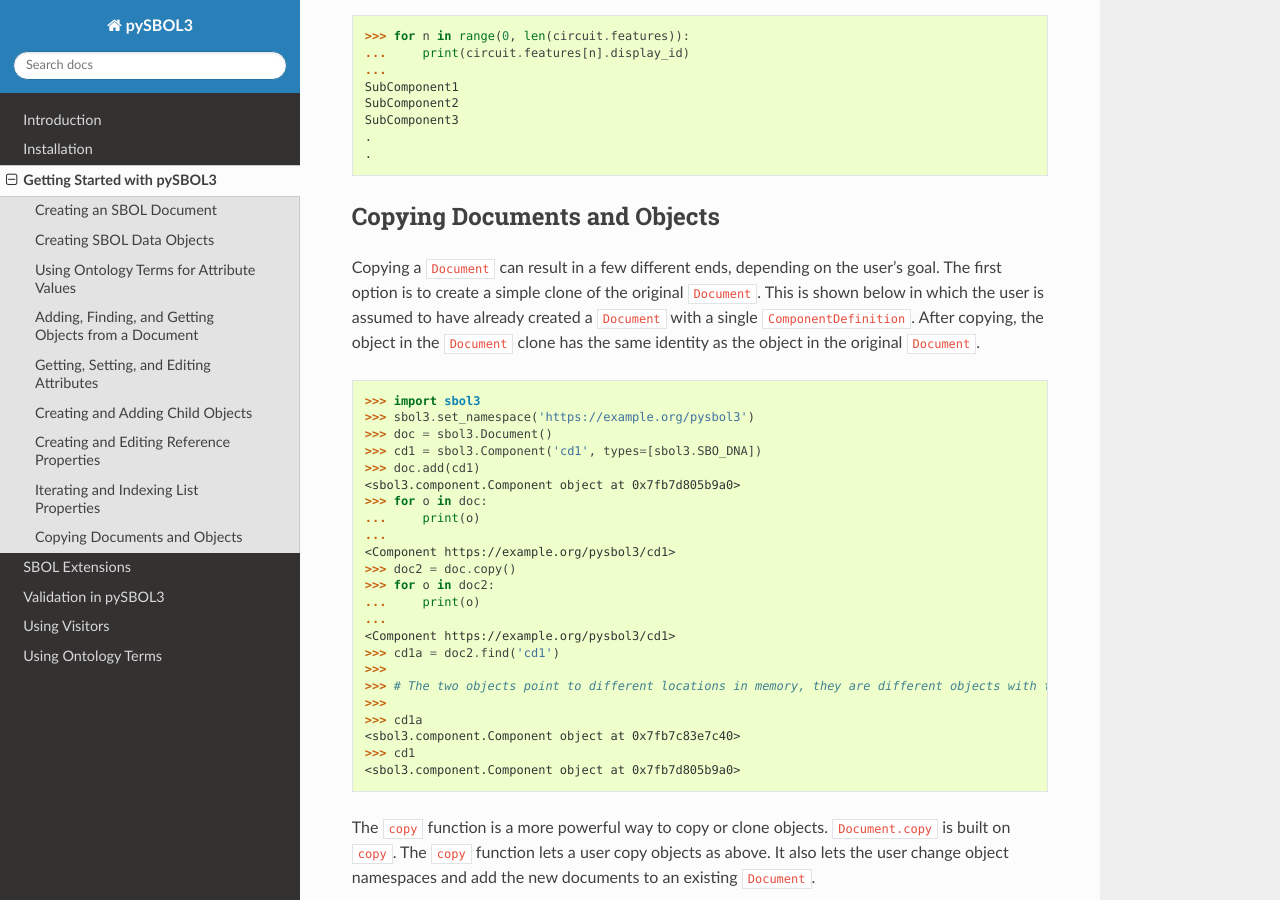
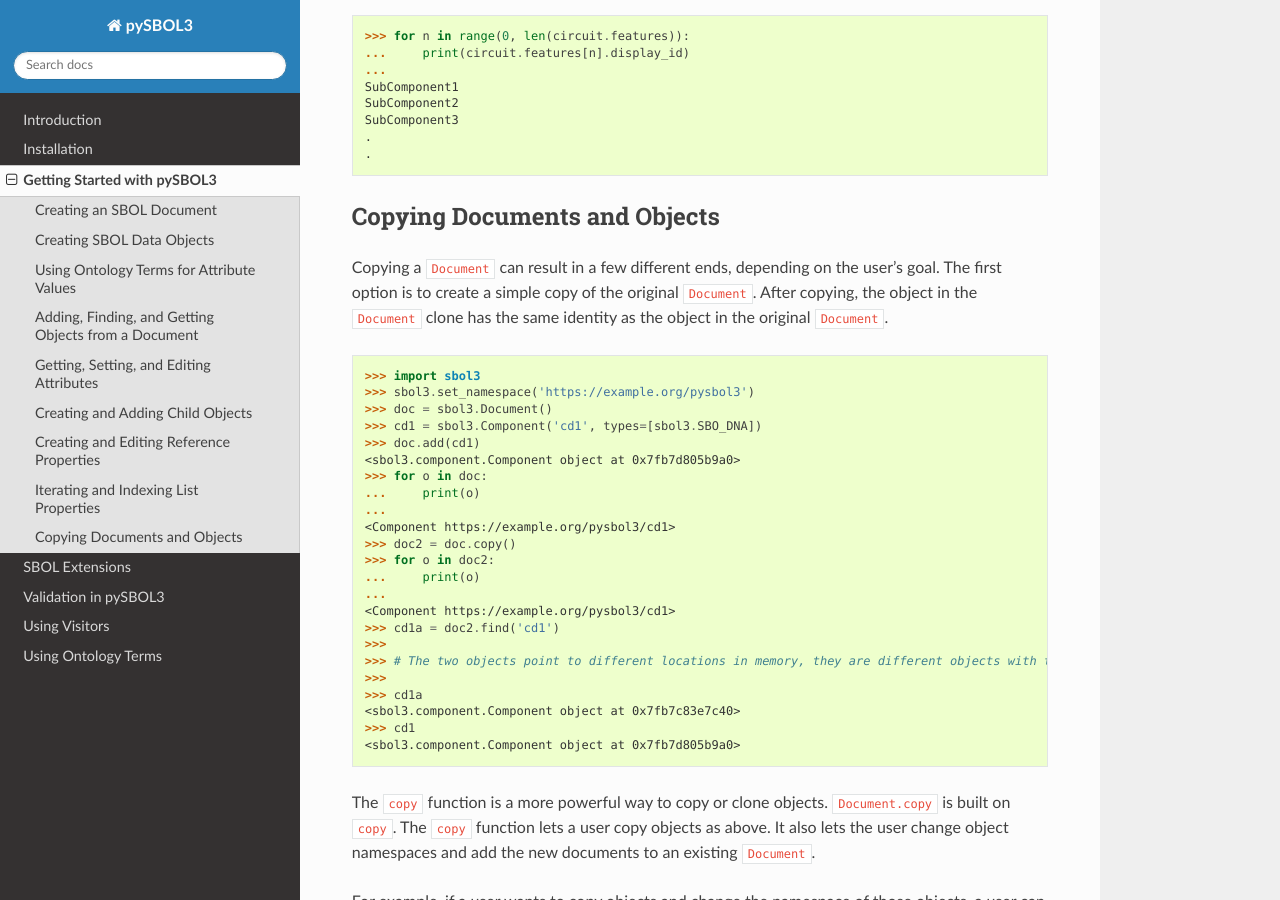
Before and after one commit to SynBioDex/pySBOL3, a Sphinx documentation site: the page built from docs/getting_started.rst, in a window 1280 px wide and 900 px high, scrolled down 8175 px. Built offline with Sphinx 7.4.7 and the Read the Docs theme 2.0.0, drawn with Linux system fonts in a browser that asks for light colours.

Commit message:
Update a paragraph from SBOL2 to SBOL3

```diff
--- a/docs/getting_started.rst
+++ b/docs/getting_started.rst
@@ -422,13 +422,11 @@ Numerical indexing of list properties works as well:
 Copying Documents and Objects
 ----------------------------------
 
-Copying a ``Document`` can result in a few different ends,
-depending on the user's goal. The first option is to create a
-simple clone of the original ``Document``. This is shown below in
-which the user is assumed to have already created a ``Document``
-with a single ``ComponentDefinition``. After copying, the object
-in the ``Document`` clone has the same identity as the object in
-the original ``Document``.
+Copying a ``Document`` can result in a few different ends, depending
+on the user's goal. The first option is to create a simple copy of the
+original ``Document``. After copying, the object in the ``Document``
+clone has the same identity as the object in the original
+``Document``.
 
 .. code:: python
 
```
